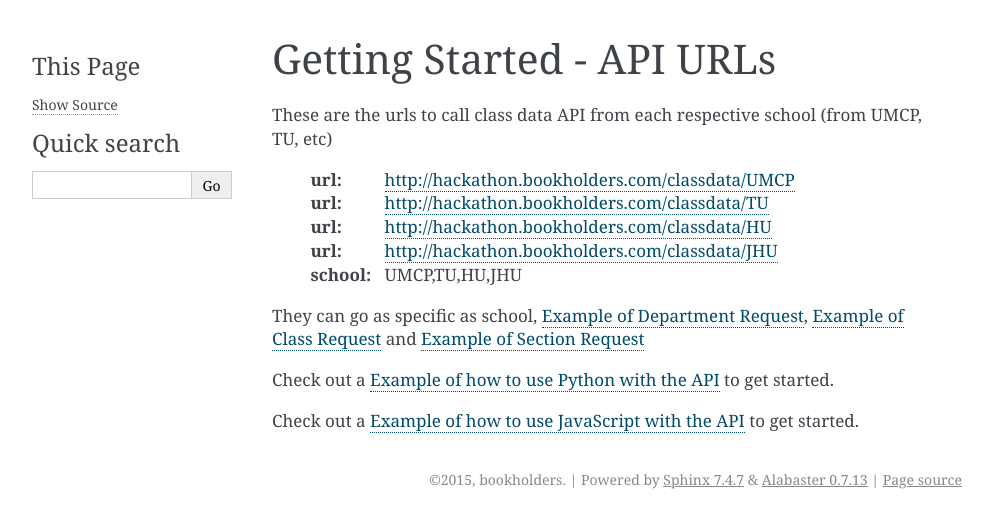
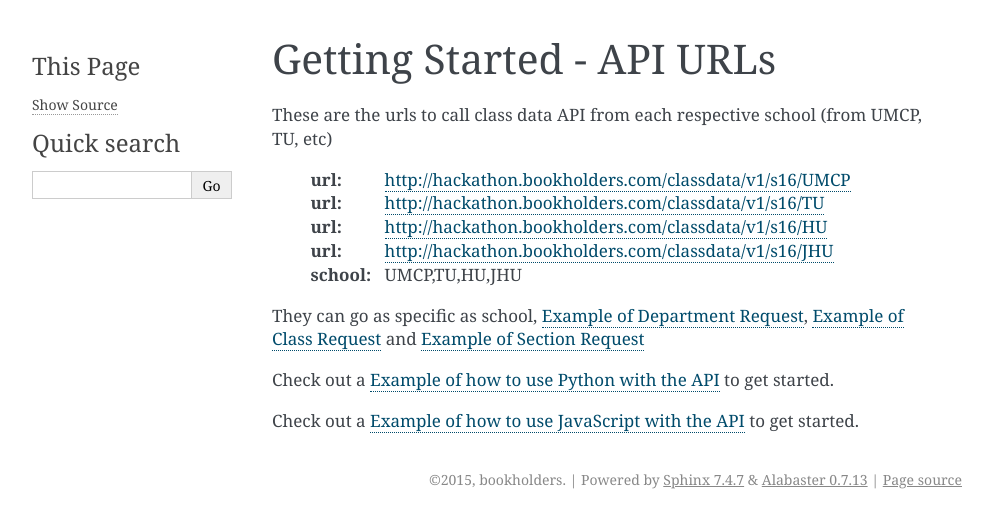
Before and after one commit to bookholders/classdataapi, a Sphinx documentation site: the page built from docs/gettingstartedurl.rst, in a window 1280 px wide. Shown: the top 528 px of the page, without its empty margins (148-1141 px from the left). Built offline with Sphinx 7.4.7, drawn with Linux system fonts in a browser that asks for light colours; some of the changed lines change nothing that is shown.

Commit message:
Update gettingstartedurl.rst

```diff
--- a/docs/gettingstartedurl.rst
+++ b/docs/gettingstartedurl.rst
@@ -4,10 +4,10 @@ Getting Started - API URLs
 
 These are the urls to call class data API from each respective school (from UMCP, TU, etc)
 
-   :url: http://hackathon.bookholders.com/classdata/UMCP
-   :url: http://hackathon.bookholders.com/classdata/TU
-   :url: http://hackathon.bookholders.com/classdata/HU
-   :url: http://hackathon.bookholders.com/classdata/JHU
+   :url: http://hackathon.bookholders.com/classdata/v1/s16/UMCP
+   :url: http://hackathon.bookholders.com/classdata/v1/s16/TU
+   :url: http://hackathon.bookholders.com/classdata/v1/s16/HU
+   :url: http://hackathon.bookholders.com/classdata/v1/s16/JHU
    :school: UMCP,TU,HU,JHU
 
 They can go as specific as school, :ref:`dept-label`, :ref:`class-label` and :ref:`section-label`
```
